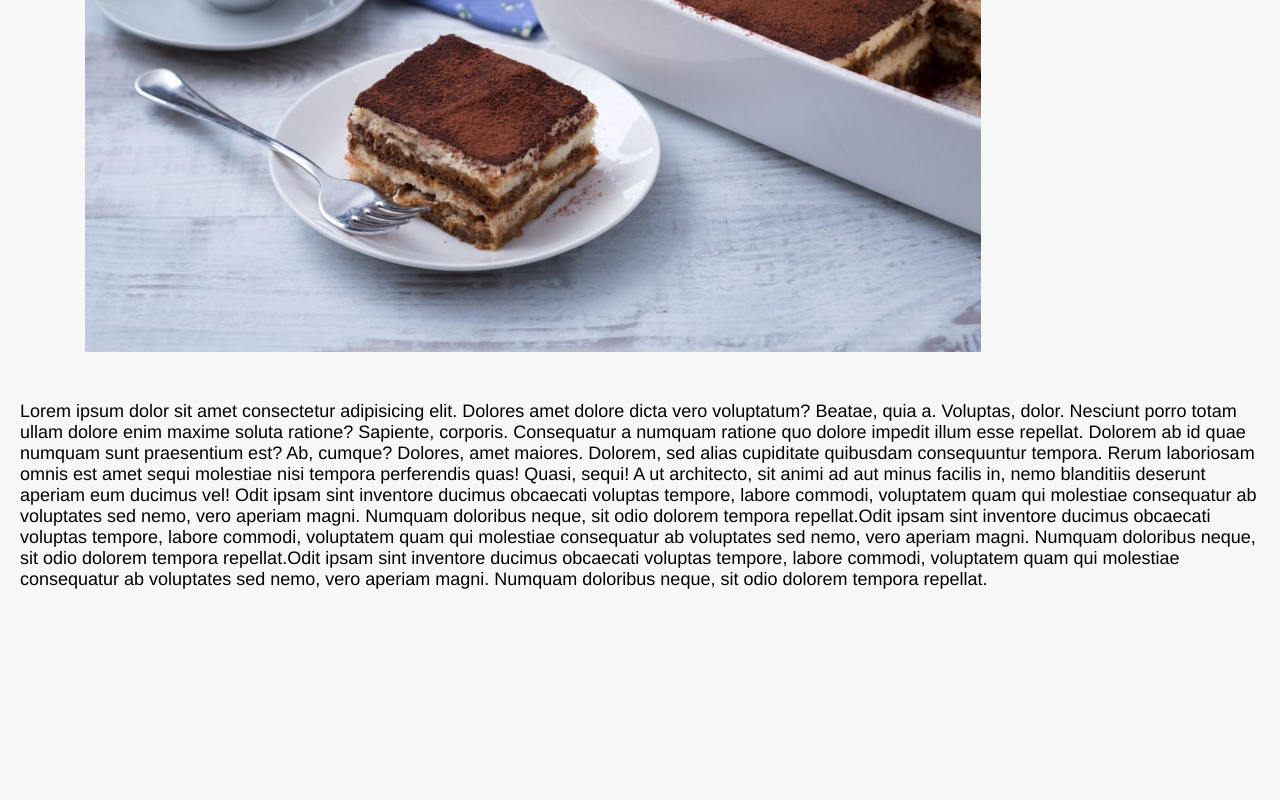
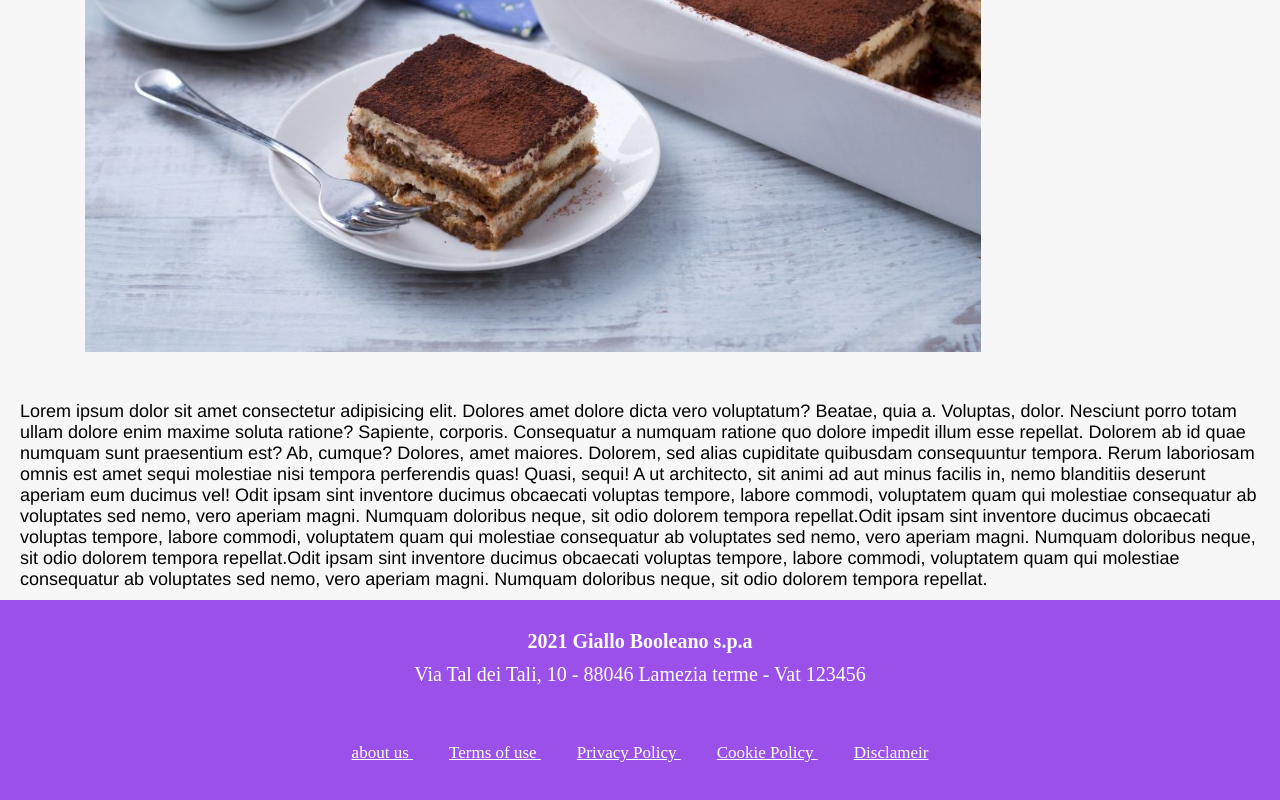
Before and after one commit to LucaIapadre98/htmlcss-responsive-layout, a plain HTML site: page index.html in a window 1280 px wide. Shown: the part 1638-2438 px from the top of the page. Before the commit the page ends 2238 px from the top, so only its background shows below. Drawn offline with Linux system fonts and the light colour scheme.

Commit message:
add footer

```diff
--- a/css/style.css
+++ b/css/style.css
@@ -76,3 +76,36 @@ h1 {
     font-family: Montserrat, 'Helvetica Neue', sans-serif;
     font-size:18px ;
 }
+footer{
+    width: 100%;
+    background-color: #740be4b3;
+    display: flex;
+    flex-wrap: wrap;
+    height: 200px;
+}
+footer .row-top{
+    width: 100%;
+    text-align: center;
+    padding-top: 20px;
+    color: white;
+    font-size: 20px;
+}
+footer .row-bottom{
+    width: 100%;
+}
+footer .row-top .col{
+ margin-top: 10px;
+}
+footer .row-bottom{
+    width: 100%;
+    text-align: center;
+    padding-top: 20px;
+}
+footer .row-bottom .col{
+    flex-wrap:wrap ;
+}
+footer .row-bottom .col a{
+    margin: 0 18px;
+    color: white;
+    font-size: 17px;
+}
--- a/index.html
+++ b/index.html
@@ -59,6 +59,20 @@
             </div>
         </section>
     </main>
-    <footer></footer>
+    <footer>
+        <div class="row-top">
+            <div class="col"><strong>2021 Giallo Booleano s.p.a</strong></div>
+            <div class="col">Via Tal dei Tali, 10 - 88046 Lamezia terme - Vat  123456</div>
+        </div>
+        <div class="row-bottom">
+            <div class="col">
+                <a href="#">about us
+                <a href="#">Terms of use
+                <a href="#">Privacy Policy
+                <a href="#">Cookie Policy
+                <a href="#">Disclameir
+            </div>
+        </div>
+    </footer>
 </body>
 </html>
```
